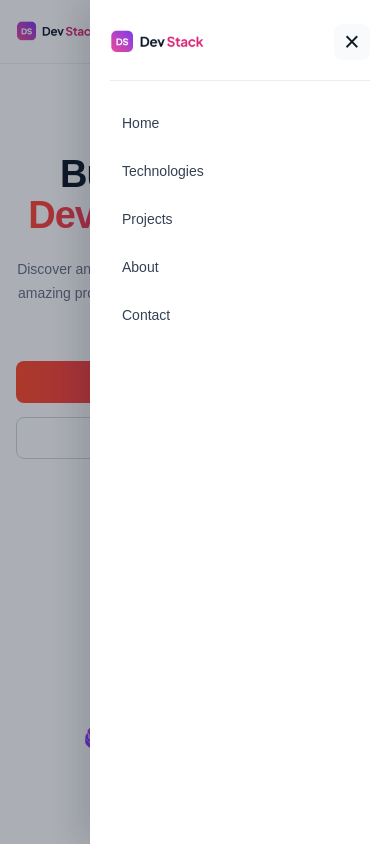
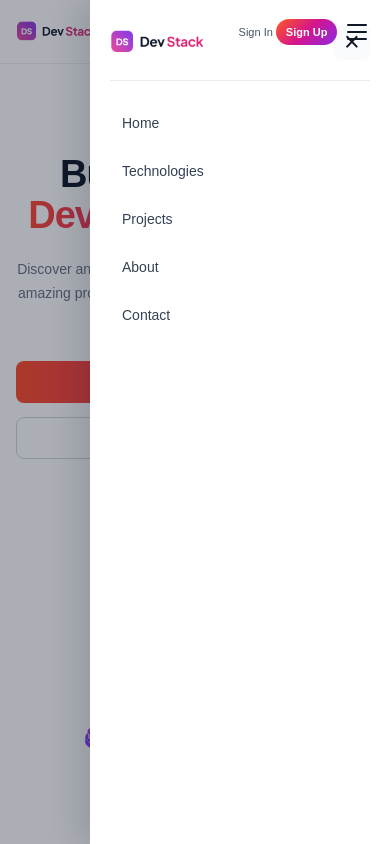
Before and after one commit to Shawon-lab-debug/dev-stack-builder, a React (Vite) app: page / in a window 390 px wide. Both pictures are taken after a click on the button "Open menu". Shown: the top 844 px of the page. Built offline with nearby package versions, Linux system fonts and the light colour scheme.

Commit message:
Fix mobile navigation

```diff
--- a/src/components/Navbar/Navbar.css
+++ b/src/components/Navbar/Navbar.css
@@ -93,6 +93,8 @@
 
 .hamburger-btn {
   display: none;
+  position: relative;
+  z-index: 1003;
   width: 38px;
   height: 38px;
   padding: 8px;
@@ -103,6 +105,8 @@
   justify-content: center;
   align-items: center;
   gap: 5px;
+  touch-action: manipulation;
+  -webkit-tap-highlight-color: transparent;
 }
 
 .hamburger-btn span {
@@ -111,6 +115,7 @@
   height: 2px;
   border-radius: 2px;
   background: #101828;
+  pointer-events: none;
 }
 
 .menu-overlay {
@@ -118,6 +123,7 @@
   inset: 0;
   z-index: 1001;
   background: rgba(16, 24, 40, 0.35);
+  touch-action: manipulation;
 }
 
 .mobile-drawer {
@@ -128,9 +134,12 @@
   width: 300px;
   max-width: 85%;
   height: 100vh;
+  height: 100dvh;
   padding: 24px 20px;
   background: #ffffff;
   box-shadow: -10px 0 30px rgba(16, 24, 40, 0.15);
+  overflow-y: auto;
+  -webkit-overflow-scrolling: touch;
 }
 
 .drawer-header {
@@ -156,6 +165,8 @@
   display: flex;
   align-items: center;
   justify-content: center;
+  position: relative;
+  z-index: 1004;
   width: 36px;
   height: 36px;
   padding: 0;
@@ -166,6 +177,8 @@
   font-size: 27px;
   line-height: 1;
   cursor: pointer;
+  touch-action: manipulation;
+  -webkit-tap-highlight-color: transparent;
 }
 
 .drawer-links {
@@ -182,14 +195,13 @@
   font-size: 14px;
   font-weight: 500;
   text-decoration: none;
+  touch-action: manipulation;
 }
 
 .drawer-links a:hover {
   background: #f9fafb;
   color: #d4148e;
 }
-
-/* Tablet */
 
 @media (max-width: 900px) {
   .navbar-container {
@@ -208,8 +220,6 @@
     gap: 12px;
   }
 }
-
-/* Mobile */
 
 @media (max-width: 768px) {
   .navbar {
@@ -236,6 +246,8 @@
   }
 
   .navbar-actions {
+    position: relative;
+    z-index: 1003;
     margin-left: auto;
     gap: 7px;
   }
@@ -253,8 +265,6 @@
     display: flex;
   }
 }
-
-/* Small mobile */
 
 @media (max-width: 430px) {
   .navbar-logo img {
@@ -285,8 +295,6 @@
   }
 }
 
-/* Very small mobile */
-
 @media (max-width: 350px) {
   .navbar-logo img {
     width: 76px;
--- a/src/components/Navbar/navbar.jsx
+++ b/src/components/Navbar/navbar.jsx
@@ -8,6 +8,12 @@ function Navbar() {
     setMenuOpen(false);
   };
 
+  const openMenu = (event) => {
+    event.preventDefault();
+    event.stopPropagation();
+    setMenuOpen(true);
+  };
+
   return (
     <header className="navbar">
       <div className="navbar-container">
@@ -16,9 +22,7 @@ function Navbar() {
         </a>
 
         <nav className="navbar-links">
-          <a href="#home" className="active">
-            Home
-          </a>
+          <a href="#home" className="active">Home</a>
           <a href="#technologies">Technologies</a>
           <a href="#projects">Projects</a>
           <a href="#about">About</a>
@@ -26,13 +30,20 @@ function Navbar() {
         </nav>
 
         <div className="navbar-actions">
-          <button className="sign-in">Sign In</button>
-          <button className="sign-up">Sign Up</button>
+          <button type="button" className="sign-in">
+            Sign In
+          </button>
+
+          <button type="button" className="sign-up">
+            Sign Up
+          </button>
 
           <button
+            type="button"
             className="hamburger-btn"
-            onClick={() => setMenuOpen(true)}
+            onPointerDown={openMenu}
             aria-label="Open menu"
+            aria-expanded={menuOpen}
           >
             <span></span>
             <span></span>
@@ -43,7 +54,7 @@ function Navbar() {
 
       {menuOpen && (
         <>
-          <div className="menu-overlay" onClick={closeMenu}></div>
+          <div className="menu-overlay" onPointerDown={closeMenu}></div>
 
           <aside className="mobile-drawer">
             <div className="drawer-header">
@@ -52,8 +63,9 @@ function Navbar() {
               </a>
 
               <button
+                type="button"
                 className="close-btn"
-                onClick={closeMenu}
+                onPointerDown={closeMenu}
                 aria-label="Close menu"
               >
                 ×
@@ -61,21 +73,11 @@ function Navbar() {
             </div>
 
             <nav className="drawer-links">
-              <a href="#home" onClick={closeMenu}>
-                Home
-              </a>
-              <a href="#technologies" onClick={closeMenu}>
-                Technologies
-              </a>
-              <a href="#projects" onClick={closeMenu}>
-                Projects
-              </a>
-              <a href="#about" onClick={closeMenu}>
-                About
-              </a>
-              <a href="#contact" onClick={closeMenu}>
-                Contact
-              </a>
+              <a href="#home" onClick={closeMenu}>Home</a>
+              <a href="#technologies" onClick={closeMenu}>Technologies</a>
+              <a href="#projects" onClick={closeMenu}>Projects</a>
+              <a href="#about" onClick={closeMenu}>About</a>
+              <a href="#contact" onClick={closeMenu}>Contact</a>
             </nav>
           </aside>
         </>
```
